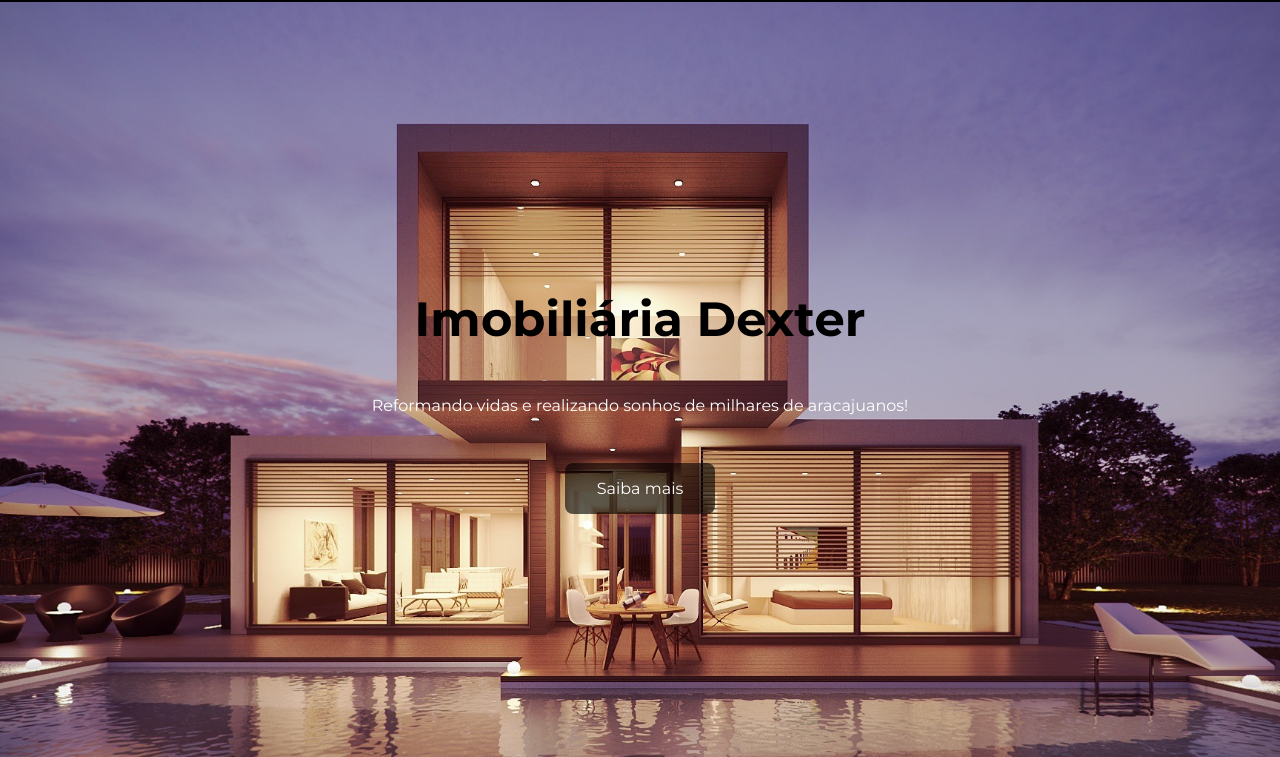
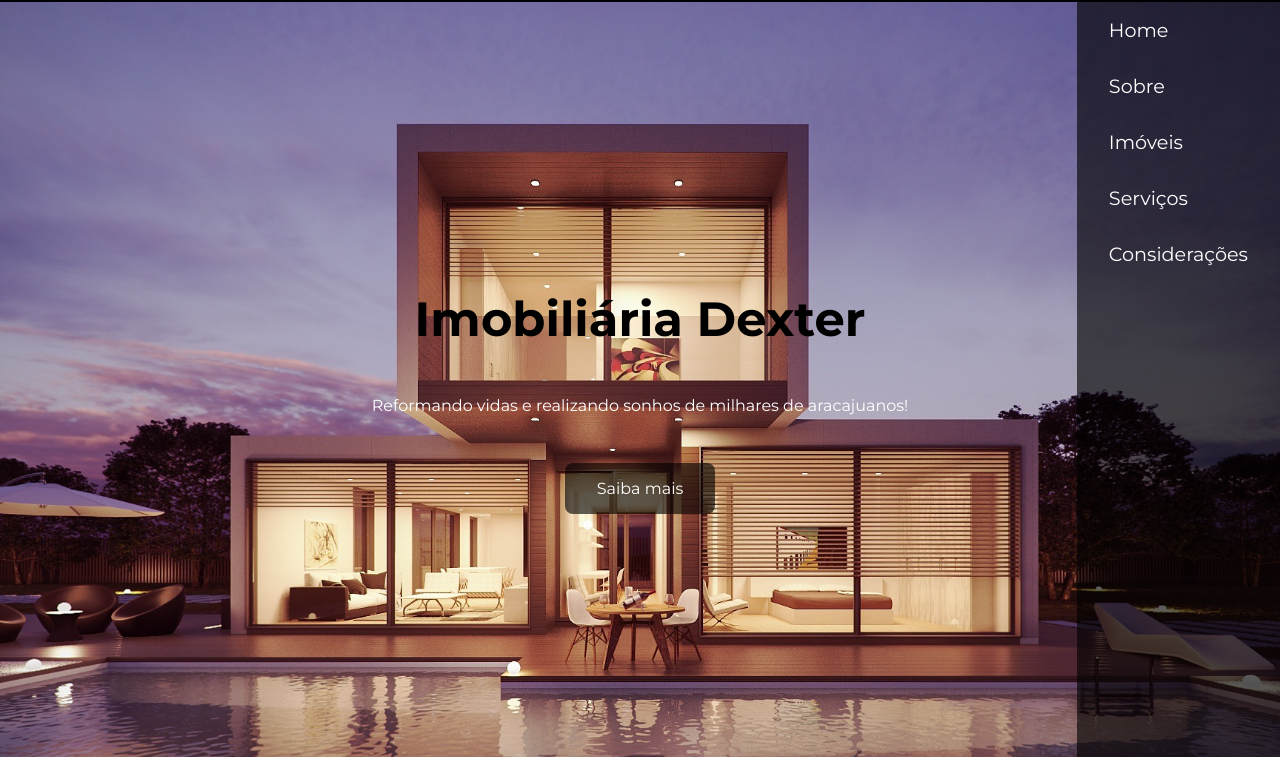
Before and after one commit to CaioHenrique2006/imoveis, a plain HTML site: page index.html in a window 1280 px wide. Both pictures are taken after a click on the picture 1257 px from the left and 22 px from the top of the page. Shown: the part 43-800 px from the top of the page. Drawn offline with Linux system fonts and the light colour scheme.

Commit message:
Commit 23: Adicionado o arquivo Javascript, implementando funcionalidades ao botão do menu

```diff
--- a/index.html
+++ b/index.html
@@ -21,13 +21,14 @@
     </header>
 
     <main id="home">
-        <aside>
+        <aside class="menu">
             <nav>
                 <ul>
                     <li><a href="#home">Home</a></li>
                     <li><a href="#sobre">Sobre</a></li>
                     <li><a href="#imoveis">Imóveis</a></li>
-                    <li><a href="#servicos">Contato</a></li>
+                    <li><a href="#servicos">Serviços</a></li>
+                    <li><a href="#consideracoes">Considerações</a></li>
                 </ul>
             </nav>
         </aside>
@@ -205,6 +206,8 @@
             <p>@Desenvolvido por Caio Henrique</p>
         </div>
     </footer>
+
+    <script src="scripts.js"></script>
 </body>
 
 </html>
--- /dev/null
+++ b/scripts.js
@@ -0,0 +1,13 @@
+const abrirMenu = document.querySelector('.menu-icon');
+const sideBar = document.querySelector('.menu');
+const linksMenu = document.querySelectorAll('.menu a');
+
+linksMenu.forEach(link => {
+    link.addEventListener('click', () => {
+        sideBar.classList.remove('aberto');
+    })
+})
+
+abrirMenu.addEventListener('click', () => {
+    sideBar.classList.toggle('aberto');
+})
--- a/styles.css
+++ b/styles.css
@@ -36,7 +36,7 @@ main {
     justify-content: center;
     align-items: center;
 
-    aside {
+    .menu {
         position: fixed;
         right: 0;
         height: 100vh;
@@ -46,10 +46,6 @@ main {
         background-color: #0000009f;
         transform: translateX(100%);
         transition: transform 0.3s ease-in-out;
-
-        aside.aberto {
-            transform: translateX(0);
-        }
 
         ul {
             list-style: none;
@@ -64,6 +60,10 @@ main {
             font-size: 1.2rem;
         }
     }
+
+    .menu.aberto {
+            transform: translateX(0);
+        }
 
     section {
         text-align: center;
```
